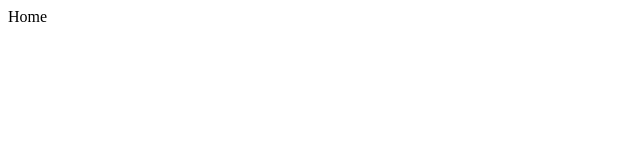
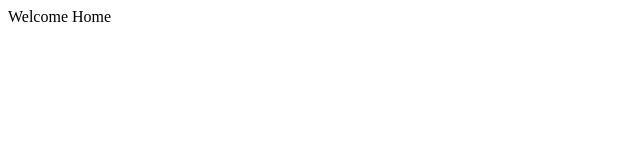
Before and after one commit to TejasJuniwal13/REAL-TIME-CHAT-APP, a React (Vite) app in the folder frontend/: page / in a window 1280 px wide. Shown: the top 160 px of the page, without its empty margins (0-640 px from the left). Built offline with nearby package versions, Linux system fonts and the light colour scheme.

Commit message:
Add the Home Component

```diff
--- a/frontend/src/routes/AppRoutes.jsx
+++ b/frontend/src/routes/AppRoutes.jsx
@@ -2,6 +2,7 @@ import React from 'react'
 import { Route, BrowserRouter, Routes } from 'react-router-dom'
 import Login from '../screens/Login'
 import Register from '../screens/Register'
+import Home from '../screens/Home'
 
 const AppRoutes = () => {
   return (
@@ -9,7 +10,7 @@ const AppRoutes = () => {
 
 
     <Routes>
-        <Route path='/' element={<div>Home</div>}></Route>
+        <Route path='/' element={<Home/>}></Route>
         <Route path='/register' element={<Register/>}></Route>
         <Route path='login'v element={<Login/>}></Route>
     </Routes>
```
